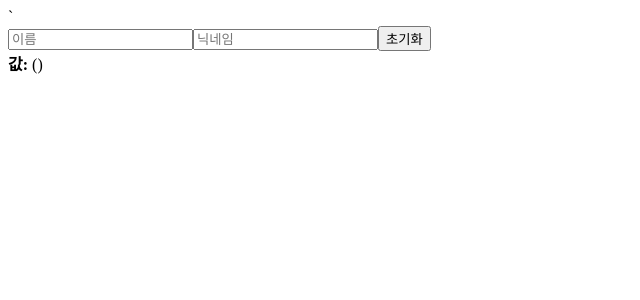
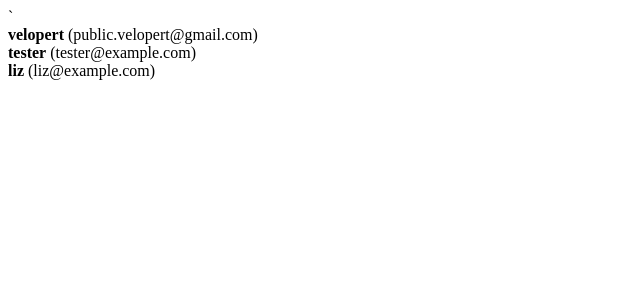
Before and after one commit to h-0y28/LearningReact2, a React (Create React App) app: page / in a window 1280 px wide. Shown: the top 300 px of the page, without its empty margins (0-640 px from the left). Built offline with nearby package versions, Linux system fonts and the light colour scheme.

Commit message:
userList - array rendering

```diff
--- a/src/App.js
+++ b/src/App.js
@@ -1,8 +1,8 @@
 import React from "react";
-import InputSample from "./InputSample";
+import UserList from "./UserList";
 
 function App() {
-  return <InputSample />;
+  return <UserList />;
 }
 
 export default App;
--- /dev/null
+++ b/src/UserList.js
@@ -0,0 +1,39 @@
+import React from "react";
+
+function User({ user }) {
+  return (
+    <div>
+      <b>{user.username}</b> <span>({user.email})</span>
+    </div>
+  );
+}
+
+function UserList() {
+  const users = [
+    {
+      id: 1,
+      username: "velopert",
+      email: "public.velopert@gmail.com",
+    },
+    {
+      id: 2,
+      username: "tester",
+      email: "tester@example.com",
+    },
+    {
+      id: 3,
+      username: "liz",
+      email: "liz@example.com",
+    },
+  ];
+
+  return (
+    <div>
+      <User user={users[0]} />
+      <User user={users[1]} />
+      <User user={users[2]} />
+    </div>
+  );
+}
+
+export default UserList;
```
